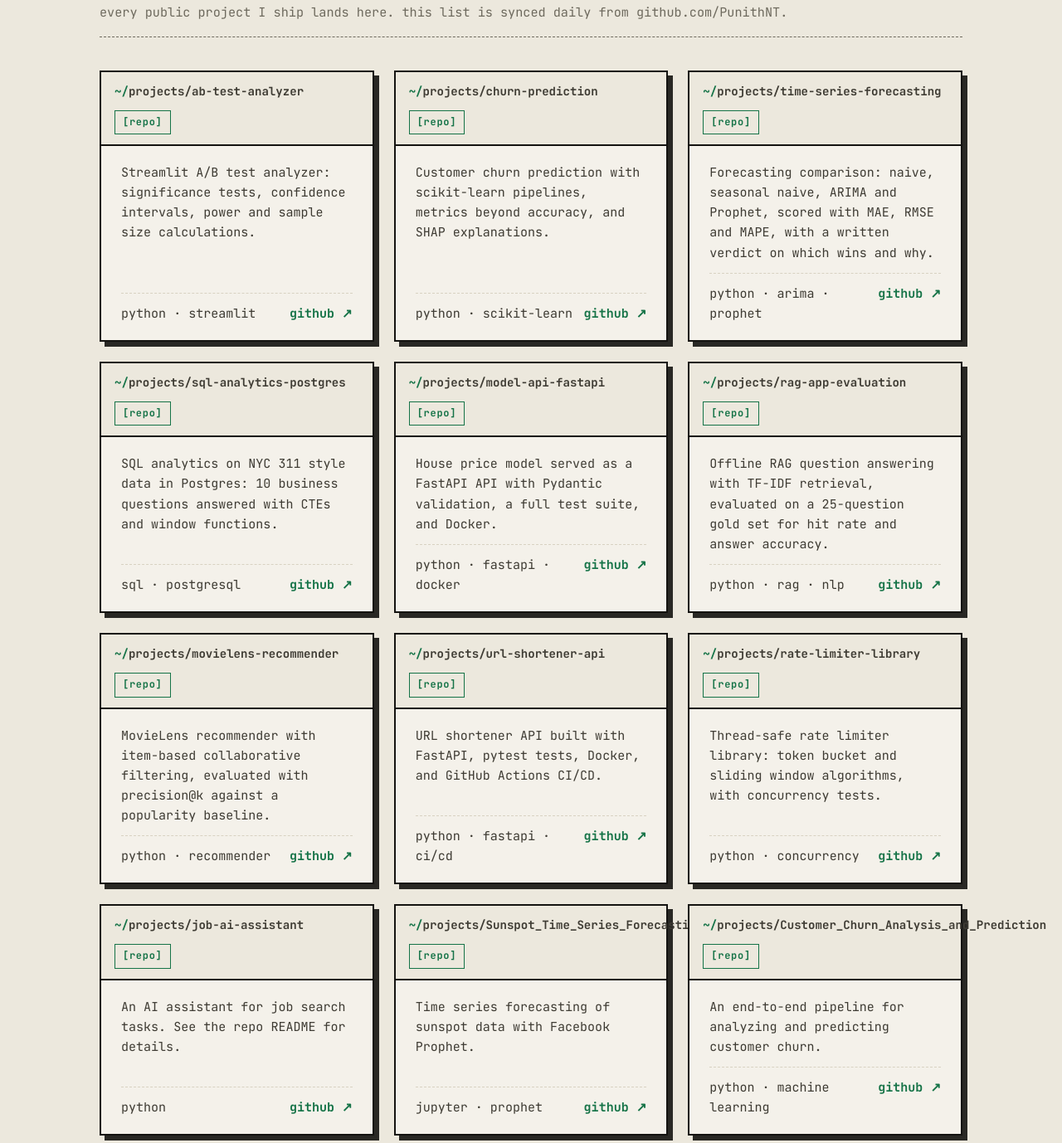
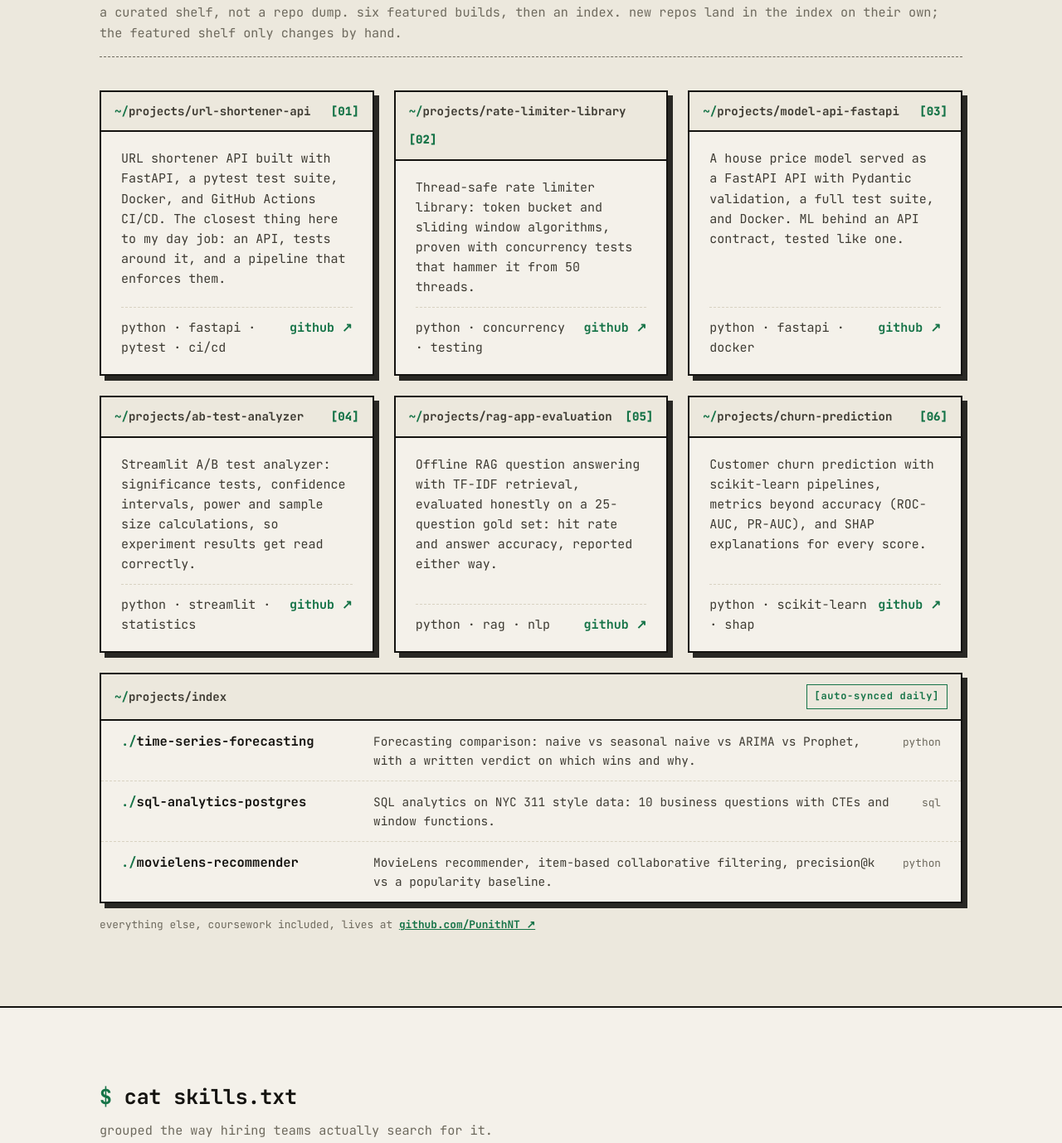
Before and after one commit to PunithNT/punith-portfolio, a plain HTML site: page index.html in a window 1280 px wide. Shown: the part 3150-4528 px from the top of the page at 83% size. Drawn offline with Linux system fonts and the light colour scheme.

Commit message:
Curate projects section: featured shelf plus auto-synced index

```diff
--- a/index.html
+++ b/index.html
@@ -162,6 +162,16 @@ section.alt{background:var(--paper-2);border-block:2px solid var(--ink)}
 .card .outcome b{color:var(--green);display:block}
 
 /* projects */
+.idx-row{display:grid;grid-template-columns:minmax(180px,280px) 1fr auto;gap:var(--s2) var(--s5);align-items:baseline;padding:13px 24px}
+.idx-row + .idx-row{border-top:1px dashed var(--line-soft)}
+.idx-name{font-weight:700;text-decoration:none;color:var(--ink);word-break:break-all}
+.idx-name::before{content:"./";color:var(--green)}
+.idx-name:hover{color:var(--green);text-decoration:underline;text-underline-offset:4px}
+.idx-desc{color:var(--ink-2);font-size:.9rem}
+.idx-lang{font-size:.8rem;color:var(--muted);white-space:nowrap}
+@media(max-width:760px){.idx-row{grid-template-columns:1fr}.idx-lang{display:none}}
+.proj-num{color:var(--green);font-weight:800}
+
 .proj-grid{display:grid;grid-template-columns:repeat(auto-fit,minmax(min(100%,320px),1fr));gap:var(--grid-gap)}
 .proj{display:flex;flex-direction:column}
 .proj-body{padding:20px 24px;display:flex;flex-direction:column;gap:var(--s3);flex:1}
@@ -398,97 +408,64 @@ result: build is green. ship it.</div>
   <div class="wrap">
     <div class="sec-head reveal">
       <h2 class="sec-cmd">ls ~/projects</h2>
-      <p class="sec-sub">every public project I ship lands here. this list is synced daily from github.com/PunithNT.</p>
+      <p class="sec-sub">a curated shelf, not a repo dump. six featured builds, then an index. new repos land in the index on their own; the featured shelf only changes by hand.</p>
       <hr class="rule">
     </div>
     <div class="proj-grid">
-      <!-- PROJECTS:START - newest first. The daily GitHub sync inserts new project cards directly below this line, following the same card template. -->
       <article class="tui-box proj reveal">
-        <div class="tui-head"><span class="path">projects/ab-test-analyzer</span><span class="badge pass">[repo]</span></div>
+        <div class="tui-head"><span class="path">projects/url-shortener-api</span><span class="proj-num">[01]</span></div>
         <div class="proj-body">
-          <p>Streamlit A/B test analyzer: significance tests, confidence intervals, power and sample size calculations.</p>
-          <p class="proj-meta"><span>python · streamlit</span><a href="https://github.com/PunithNT/ab-test-analyzer" target="_blank" rel="noopener">github ↗</a></p>
+          <p>URL shortener API built with FastAPI, a pytest test suite, Docker, and GitHub Actions CI/CD. The closest thing here to my day job: an API, tests around it, and a pipeline that enforces them.</p>
+          <p class="proj-meta"><span>python · fastapi · pytest · ci/cd</span><a href="https://github.com/PunithNT/url-shortener-api" target="_blank" rel="noopener">github ↗</a></p>
         </div>
       </article>
       <article class="tui-box proj reveal">
-        <div class="tui-head"><span class="path">projects/churn-prediction</span><span class="badge pass">[repo]</span></div>
+        <div class="tui-head"><span class="path">projects/rate-limiter-library</span><span class="proj-num">[02]</span></div>
         <div class="proj-body">
-          <p>Customer churn prediction with scikit-learn pipelines, metrics beyond accuracy, and SHAP explanations.</p>
-          <p class="proj-meta"><span>python · scikit-learn</span><a href="https://github.com/PunithNT/churn-prediction" target="_blank" rel="noopener">github ↗</a></p>
+          <p>Thread-safe rate limiter library: token bucket and sliding window algorithms, proven with concurrency tests that hammer it from 50 threads.</p>
+          <p class="proj-meta"><span>python · concurrency · testing</span><a href="https://github.com/PunithNT/rate-limiter-library" target="_blank" rel="noopener">github ↗</a></p>
         </div>
       </article>
       <article class="tui-box proj reveal">
-        <div class="tui-head"><span class="path">projects/time-series-forecasting</span><span class="badge pass">[repo]</span></div>
+        <div class="tui-head"><span class="path">projects/model-api-fastapi</span><span class="proj-num">[03]</span></div>
         <div class="proj-body">
-          <p>Forecasting comparison: naive, seasonal naive, ARIMA and Prophet, scored with MAE, RMSE and MAPE, with a written verdict on which wins and why.</p>
-          <p class="proj-meta"><span>python · arima · prophet</span><a href="https://github.com/PunithNT/time-series-forecasting" target="_blank" rel="noopener">github ↗</a></p>
-        </div>
-      </article>
-      <article class="tui-box proj reveal">
-        <div class="tui-head"><span class="path">projects/sql-analytics-postgres</span><span class="badge pass">[repo]</span></div>
-        <div class="proj-body">
-          <p>SQL analytics on NYC 311 style data in Postgres: 10 business questions answered with CTEs and window functions.</p>
-          <p class="proj-meta"><span>sql · postgresql</span><a href="https://github.com/PunithNT/sql-analytics-postgres" target="_blank" rel="noopener">github ↗</a></p>
-        </div>
-      </article>
-      <article class="tui-box proj reveal">
-        <div class="tui-head"><span class="path">projects/model-api-fastapi</span><span class="badge pass">[repo]</span></div>
-        <div class="proj-body">
-          <p>House price model served as a FastAPI API with Pydantic validation, a full test suite, and Docker.</p>
+          <p>A house price model served as a FastAPI API with Pydantic validation, a full test suite, and Docker. ML behind an API contract, tested like one.</p>
           <p class="proj-meta"><span>python · fastapi · docker</span><a href="https://github.com/PunithNT/model-api-fastapi" target="_blank" rel="noopener">github ↗</a></p>
         </div>
       </article>
       <article class="tui-box proj reveal">
-        <div class="tui-head"><span class="path">projects/rag-app-evaluation</span><span class="badge pass">[repo]</span></div>
+        <div class="tui-head"><span class="path">projects/ab-test-analyzer</span><span class="proj-num">[04]</span></div>
         <div class="proj-body">
-          <p>Offline RAG question answering with TF-IDF retrieval, evaluated on a 25-question gold set for hit rate and answer accuracy.</p>
+          <p>Streamlit A/B test analyzer: significance tests, confidence intervals, power and sample size calculations, so experiment results get read correctly.</p>
+          <p class="proj-meta"><span>python · streamlit · statistics</span><a href="https://github.com/PunithNT/ab-test-analyzer" target="_blank" rel="noopener">github ↗</a></p>
+        </div>
+      </article>
+      <article class="tui-box proj reveal">
+        <div class="tui-head"><span class="path">projects/rag-app-evaluation</span><span class="proj-num">[05]</span></div>
+        <div class="proj-body">
+          <p>Offline RAG question answering with TF-IDF retrieval, evaluated honestly on a 25-question gold set: hit rate and answer accuracy, reported either way.</p>
           <p class="proj-meta"><span>python · rag · nlp</span><a href="https://github.com/PunithNT/rag-app-evaluation" target="_blank" rel="noopener">github ↗</a></p>
         </div>
       </article>
       <article class="tui-box proj reveal">
-        <div class="tui-head"><span class="path">projects/movielens-recommender</span><span class="badge pass">[repo]</span></div>
+        <div class="tui-head"><span class="path">projects/churn-prediction</span><span class="proj-num">[06]</span></div>
         <div class="proj-body">
-          <p>MovieLens recommender with item-based collaborative filtering, evaluated with precision@k against a popularity baseline.</p>
-          <p class="proj-meta"><span>python · recommender</span><a href="https://github.com/PunithNT/movielens-recommender" target="_blank" rel="noopener">github ↗</a></p>
+          <p>Customer churn prediction with scikit-learn pipelines, metrics beyond accuracy (ROC-AUC, PR-AUC), and SHAP explanations for every score.</p>
+          <p class="proj-meta"><span>python · scikit-learn · shap</span><a href="https://github.com/PunithNT/churn-prediction" target="_blank" rel="noopener">github ↗</a></p>
         </div>
       </article>
-      <article class="tui-box proj reveal">
-        <div class="tui-head"><span class="path">projects/url-shortener-api</span><span class="badge pass">[repo]</span></div>
-        <div class="proj-body">
-          <p>URL shortener API built with FastAPI, pytest tests, Docker, and GitHub Actions CI/CD.</p>
-          <p class="proj-meta"><span>python · fastapi · ci/cd</span><a href="https://github.com/PunithNT/url-shortener-api" target="_blank" rel="noopener">github ↗</a></p>
-        </div>
-      </article>
-      <article class="tui-box proj reveal">
-        <div class="tui-head"><span class="path">projects/rate-limiter-library</span><span class="badge pass">[repo]</span></div>
-        <div class="proj-body">
-          <p>Thread-safe rate limiter library: token bucket and sliding window algorithms, with concurrency tests.</p>
-          <p class="proj-meta"><span>python · concurrency</span><a href="https://github.com/PunithNT/rate-limiter-library" target="_blank" rel="noopener">github ↗</a></p>
-        </div>
-      </article>
-      <article class="tui-box proj reveal">
-        <div class="tui-head"><span class="path">projects/job-ai-assistant</span><span class="badge pass">[repo]</span></div>
-        <div class="proj-body">
-          <p>An AI assistant for job search tasks. See the repo README for details.</p>
-          <p class="proj-meta"><span>python</span><a href="https://github.com/PunithNT/job-ai-assistant" target="_blank" rel="noopener">github ↗</a></p>
-        </div>
-      </article>
-      <article class="tui-box proj reveal">
-        <div class="tui-head"><span class="path">projects/Sunspot_Time_Series_Forecasting_using_Prophet</span><span class="badge pass">[repo]</span></div>
-        <div class="proj-body">
-          <p>Time series forecasting of sunspot data with Facebook Prophet.</p>
-          <p class="proj-meta"><span>jupyter · prophet</span><a href="https://github.com/PunithNT/Sunspot_Time_Series_Forecasting_using_Prophet" target="_blank" rel="noopener">github ↗</a></p>
-        </div>
-      </article>
-      <article class="tui-box proj reveal">
-        <div class="tui-head"><span class="path">projects/Customer_Churn_Analysis_and_Prediction</span><span class="badge pass">[repo]</span></div>
-        <div class="proj-body">
-          <p>An end-to-end pipeline for analyzing and predicting customer churn.</p>
-          <p class="proj-meta"><span>python · machine learning</span><a href="https://github.com/PunithNT/Customer_Churn_Analysis_and_Prediction" target="_blank" rel="noopener">github ↗</a></p>
-        </div>
-      </article>
-      <!-- PROJECTS:END -->
     </div>
+    <div class="tui-box reveal" style="margin-top:var(--s5)">
+      <div class="tui-head"><span class="path">projects/index</span><span class="badge pass">[auto-synced daily]</span></div>
+      <div>
+        <!-- INDEX:START - the daily GitHub sync inserts new project rows directly below this line, following the same row template. -->
+        <div class="idx-row"><a class="idx-name" href="https://github.com/PunithNT/time-series-forecasting" target="_blank" rel="noopener">time-series-forecasting</a><span class="idx-desc">Forecasting comparison: naive vs seasonal naive vs ARIMA vs Prophet, with a written verdict on which wins and why.</span><span class="idx-lang">python</span></div>
+        <div class="idx-row"><a class="idx-name" href="https://github.com/PunithNT/sql-analytics-postgres" target="_blank" rel="noopener">sql-analytics-postgres</a><span class="idx-desc">SQL analytics on NYC 311 style data: 10 business questions with CTEs and window functions.</span><span class="idx-lang">sql</span></div>
+        <div class="idx-row"><a class="idx-name" href="https://github.com/PunithNT/movielens-recommender" target="_blank" rel="noopener">movielens-recommender</a><span class="idx-desc">MovieLens recommender, item-based collaborative filtering, precision@k vs a popularity baseline.</span><span class="idx-lang">python</span></div>
+        <!-- INDEX:END -->
+      </div>
+    </div>
+    <p class="caption" style="text-align:left;margin-top:var(--s4)">everything else, coursework included, lives at <a href="https://github.com/PunithNT" target="_blank" rel="noopener" style="color:var(--green);font-weight:700">github.com/PunithNT ↗</a></p>
   </div>
 </section>
 
```
